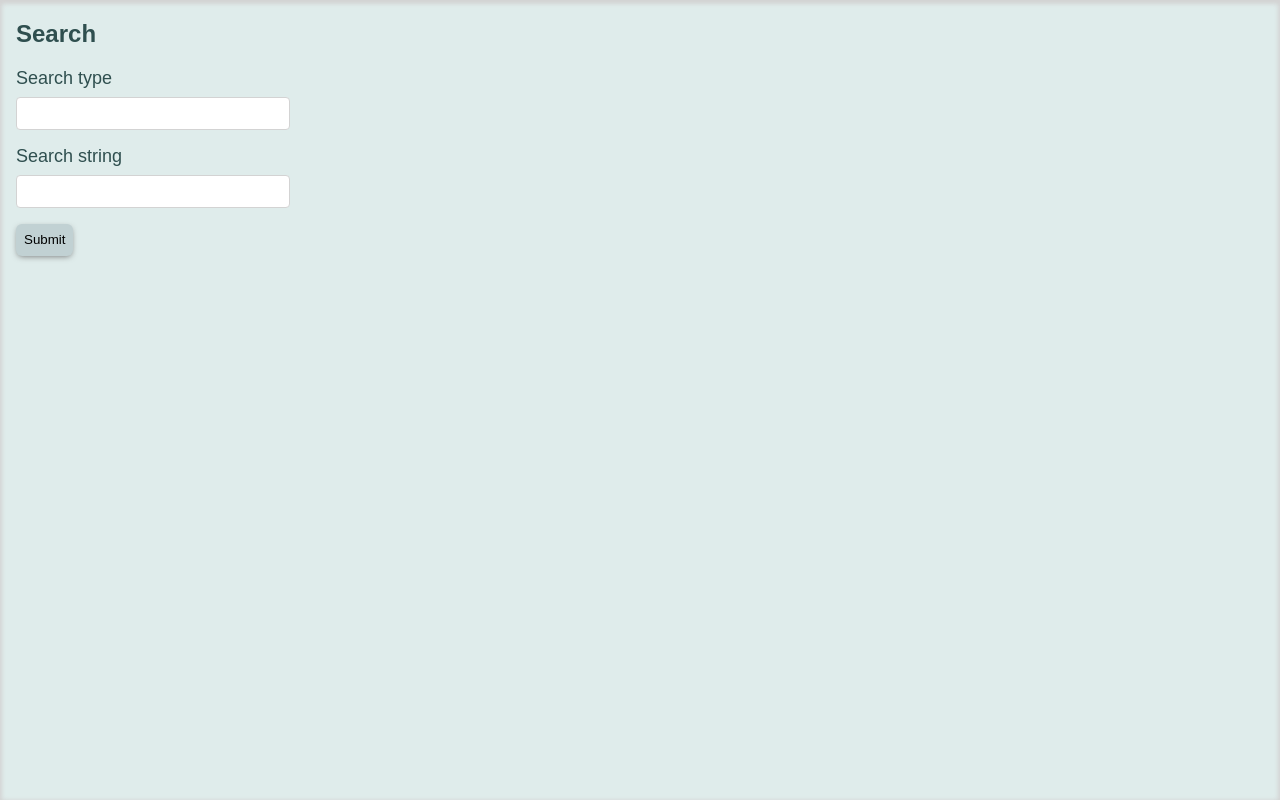
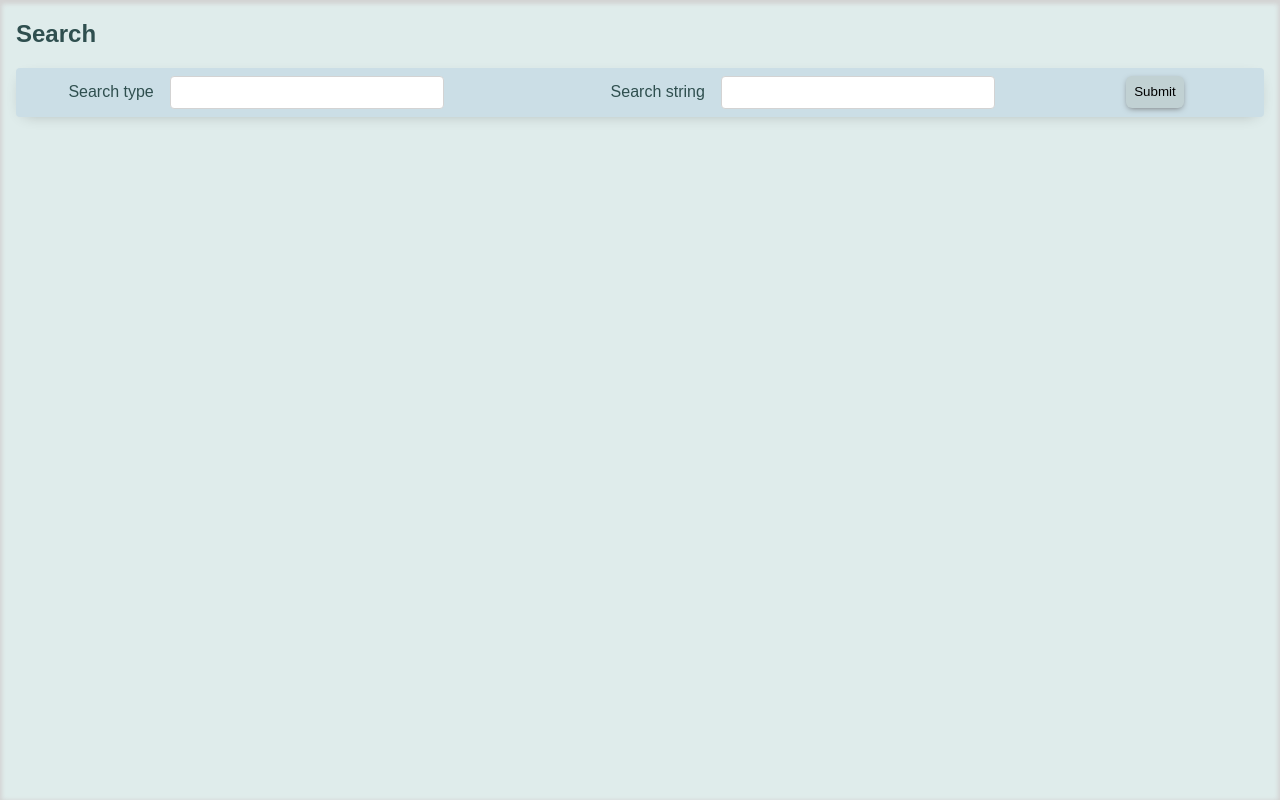
Before and after one commit to Niria/link-board-tsoha, a Python web app: template app/templates/search.html in a window 1280 px wide. Shown: the part 68-868 px from the top of the page. Run offline with Jinja, Linux system fonts and the light colour scheme; the template is opened without the code that fills it: most values are stand-ins (such as "Sample title", 1, 10 or a date in 2020); form fields are guessed from the names that the template uses; some libraries are stand-ins or nearby versions.

Commit message:
Change search template style
Improved the look of the search form and results

```diff
--- a/app/forms.py
+++ b/app/forms.py
@@ -90,8 +90,8 @@ class RemovePermissionsForm(StripFlaskForm):
     submit = SubmitField("Remove")
 
 class SearchForm(StripFlaskForm):
-    search_type = SelectField("Search Type", validators=[InputRequired("Search type is required")])
-    search_string = StringField("Search Keyword",
+    search_type = SelectField("Find", validators=[InputRequired("Search type is required")])
+    search_string = StringField("With Keyword",
                                 validators=[InputRequired("Search string is required"),
                                             Length(min=3, max=12, message="Search keyword must be between %(min)d and %(max)d characters long")])
     submit = SubmitField("Search")
--- a/app/routes.py
+++ b/app/routes.py
@@ -277,7 +277,6 @@ def search():
         results = keyword_search(form.search_type.data,
                                  form.search_string.data,
                                  session["user_id"])
-        print(results)
         return render_template("search.html", form=form,
                                type=form.search_type.data, results=results)
 
--- a/app/static/style.css
+++ b/app/static/style.css
@@ -685,6 +694,29 @@ dl {
   }
 }
 
+.search-form > dl {
+  display: grid;
+  grid-template-columns: 1fr 3fr 1fr 3fr 1fr;
+  column-gap: 1rem;
+  padding: 0.5rem;
+  background-color: var(--bg-color-2);
+  border-radius: 0.25rem;
+  box-shadow: 0 0.25rem 1rem -0.5rem rgba(0, 0, 0, 0.3);
+  & > dt {
+    align-self: center;
+    justify-self: end;
+    margin: 0;
+    & label {
+      font-size: medium;
+    }
+  }
+  & > dd {
+    align-self: center;
+    justify-self: start;
+    margin: 0;
+  }
+}
+
 .user-grid {
   grid-template-columns: repeat(6, minmax(0, auto));
 }
--- a/app/templates/search.html
+++ b/app/templates/search.html
@@ -3,7 +3,7 @@
 {% from "_macros.html" import render_field %}
 {% block content %}
     <h2>Search</h2>
-    <form method="POST" action="" novalidate>
+    <form class="search-form" method="POST" action="" novalidate>
         <dl>
             {{ render_field(form.search_type) }}
             {{ render_field(form.search_string) }}
@@ -89,7 +89,7 @@
             </div>
         {% endif %}
     {% elif results != None  %}
-        <div>No search results!</div>
+        <div>No search results.</div>
     {% endif %}
 
 {% endblock %}
```
Also changed, not shown: other parts of app/static/style.css (+27 -12 lines).
